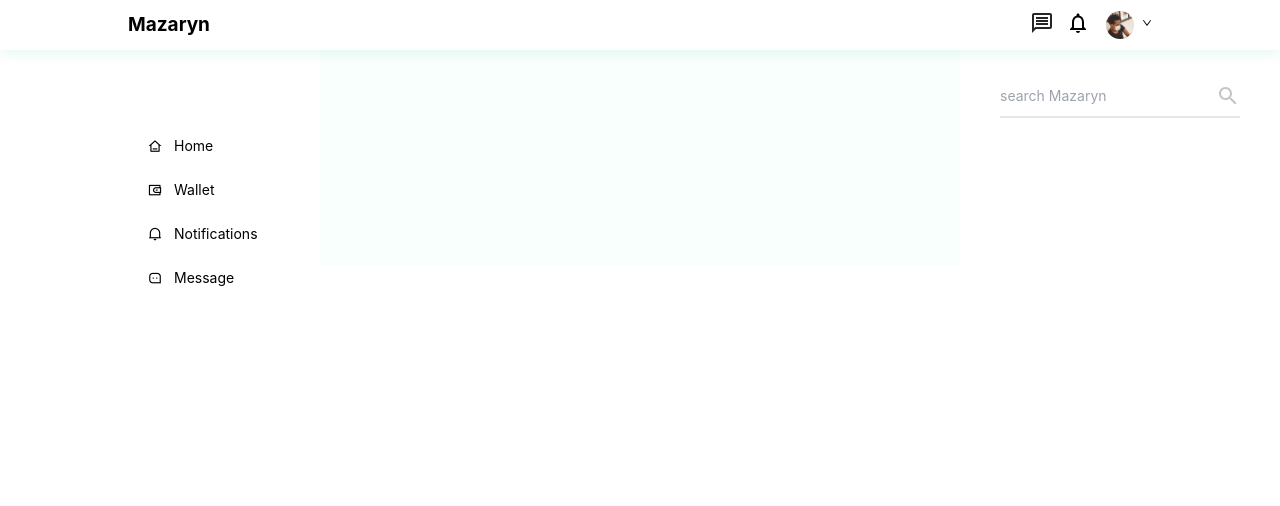
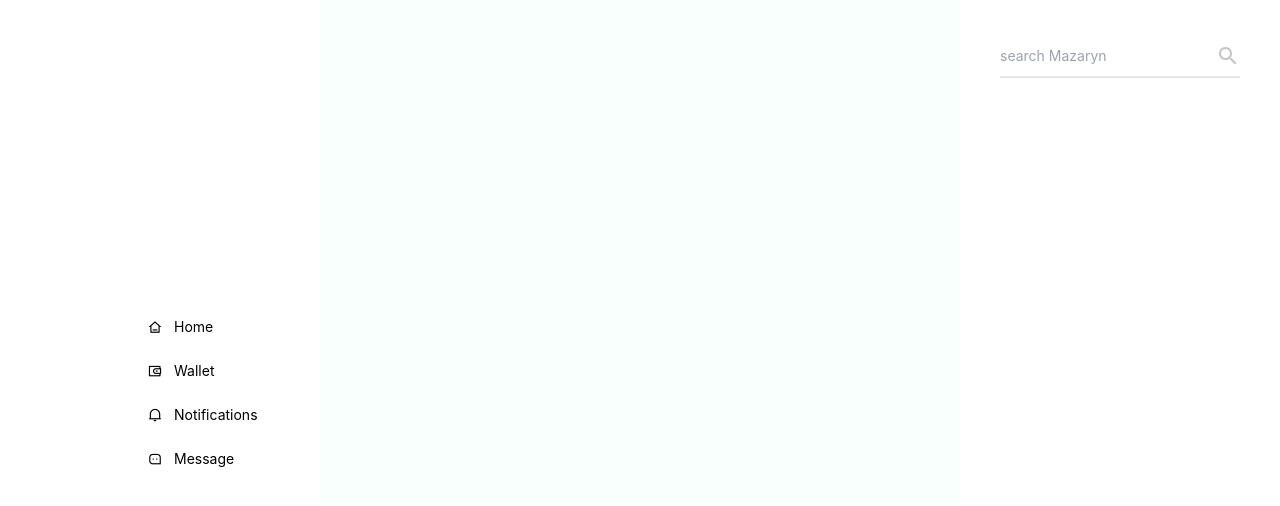
Before and after one commit to aiden77mori/mazaryn-frontend, a React (Create React App) app: page /wallet in a window 1280 px wide. Shown: the top 506 px of the page. Built offline with nearby package versions, Linux system fonts and the light colour scheme; sample sign-in values are in the browser's storage.

Commit message:
positions for the left and right pane

```diff
--- a/src/components/left pane/LeftPane.js
+++ b/src/components/left pane/LeftPane.js
@@ -10,9 +10,9 @@ function LeftPane(props){
       }
 
       return (
-        <div className=' pt-19 w-1/4 flex items-center'>
-          <nav className=' h-1/2 w-full flex justify-end'>
-            <ul className=" h-full w-3/5">
+        <div className=' w-1/4 h-screen flex items-center sticky top-0'>
+          <nav className=' flex justify-end w-full'>
+            <ul className="w-3/5">
               <li className=''>
                 <Link to='/' className=' flex flex-row items-center text-black focus:bg-greenborder focus:text-white rounded-bl-full rounded-tl-full h-11 pl-5'>
                   <i class="ri-home-3-line pr-3"></i>
--- a/src/components/right pane/RightPane.js
+++ b/src/components/right pane/RightPane.js
@@ -5,7 +5,7 @@ import Search from './search/Search.js';
 const RightPane = () => {
 
   return(
-    <div className=' pt-19 w-1/4 flex flex-col items-center'>
+    <div className=' pt-9 w-1/4 h-screen flex flex-col items-center  sticky top-0'>
         <Search />
     </div>
 );
--- a/src/views/view.js
+++ b/src/views/view.js
@@ -16,7 +16,7 @@ import Interest from '../components/middle pane/interest'
 function View(props) {
     return (
         <div id='view'>
-            <Header />
+            {/* <Header /> */}
             <div className='section'>
                 <LeftPane />
                 <section id='middle' className='bg-faintgreen min-w-min'>
```
